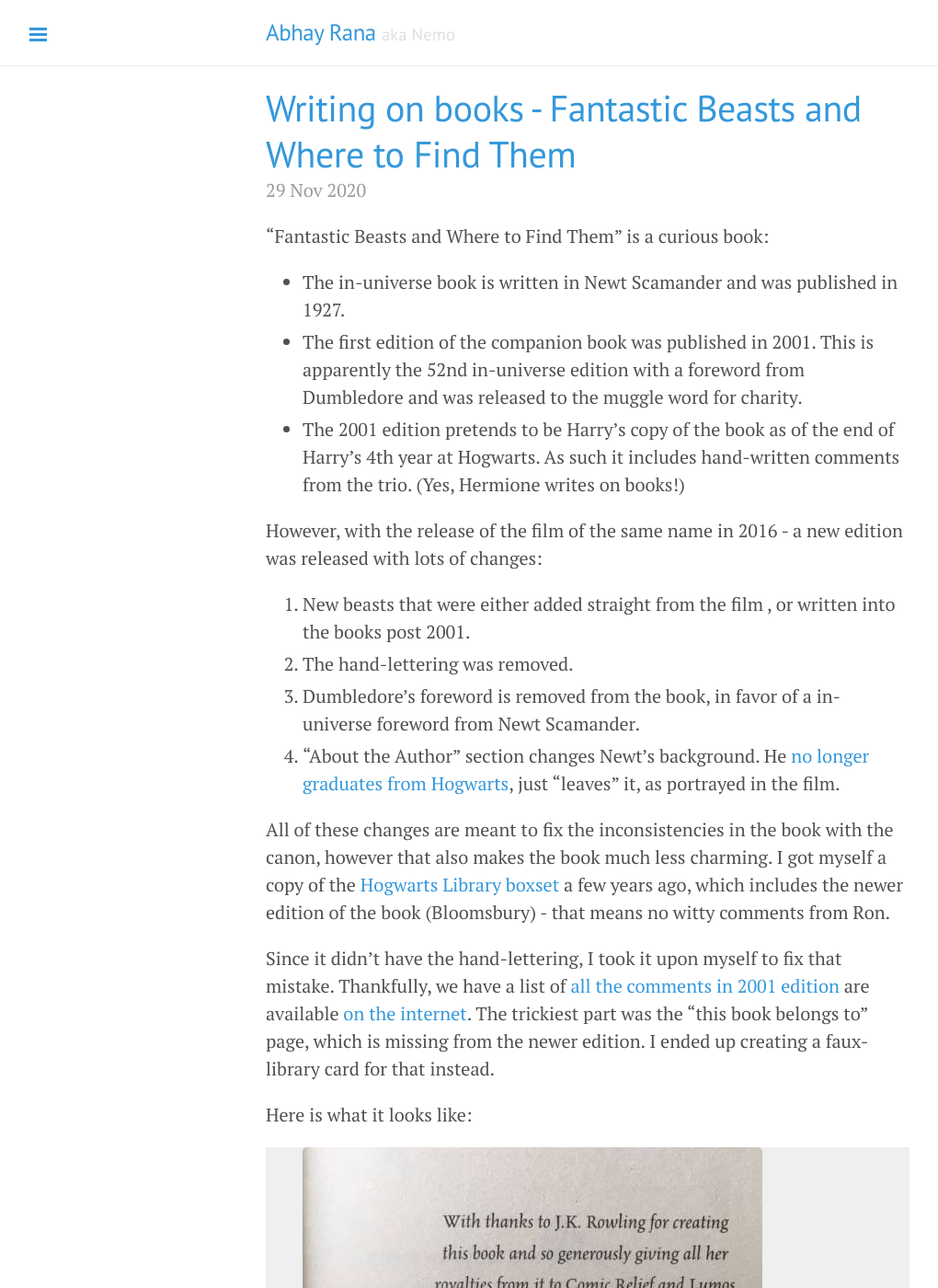
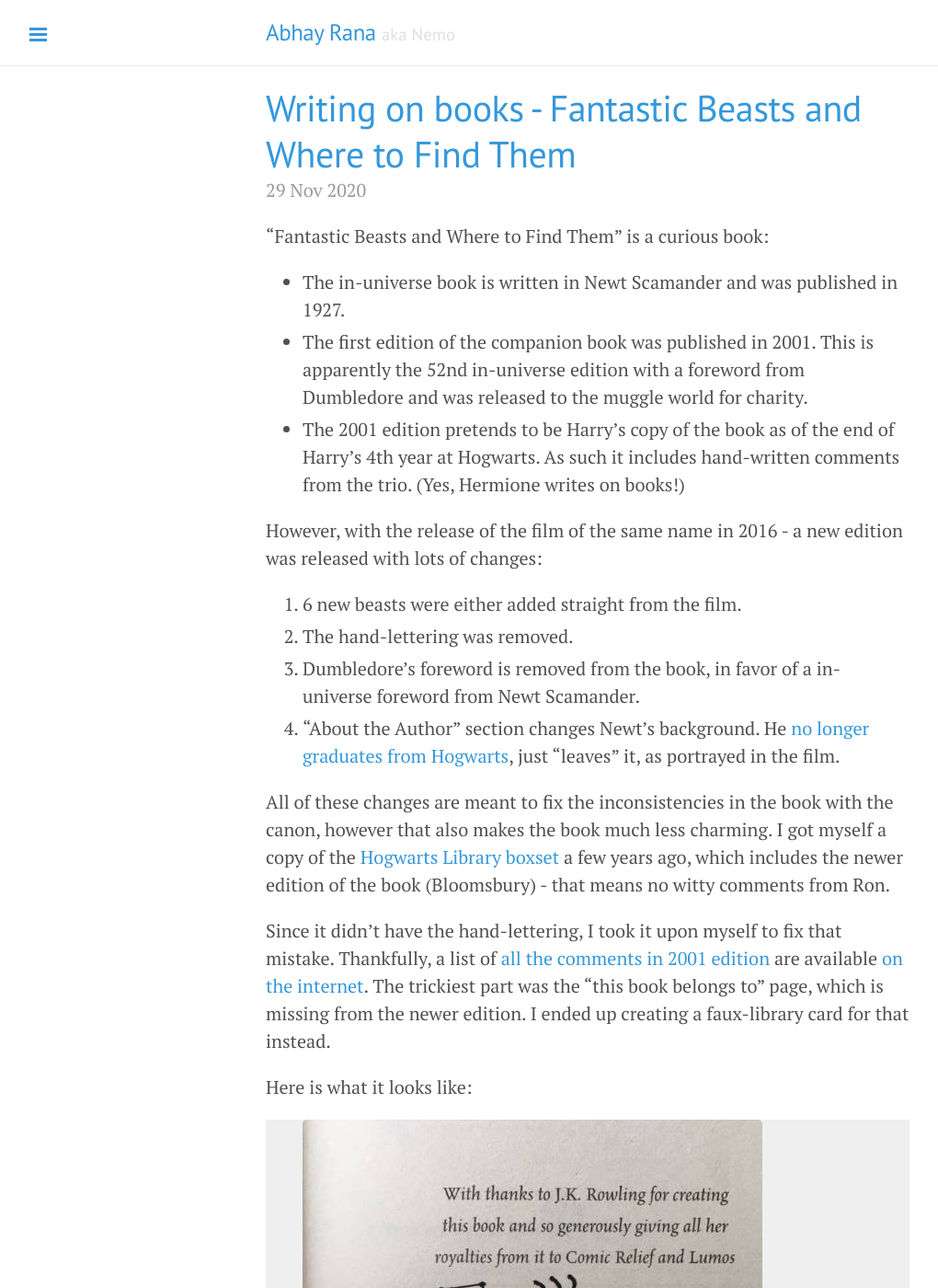
Before and after one commit to captn3m0/captn3m0.github.com, a Jekyll site: the page built from index.html, in a window 1280 px wide and 1400 px high. Shown: the whole window at 92% size, without its empty margins (1-1021 px from the left). Built offline with Jekyll 4.4.1, drawn with Linux system fonts in a browser that asks for light colours; the list of posts is cut into pages by our own code; comment, search, counter and statistics services are not loaded.

Commit message:
typo fixes

```diff
--- a/_posts/2020-11-29-fantastic-beasts-graffiti.md
+++ b/_posts/2020-11-29-fantastic-beasts-graffiti.md
@@ -8,19 +8,19 @@
 "Fantastic Beasts and Where to Find Them" is a curious book:
 
 - The in-universe book is written in Newt Scamander and was published in 1927.
-- The first edition of the companion book was published in 2001. This is apparently the 52nd in-universe edition with a foreword from Dumbledore and was released to the muggle word for charity.
+- The first edition of the companion book was published in 2001. This is apparently the 52nd in-universe edition with a foreword from Dumbledore and was released to the muggle world for charity.
 - The 2001 edition pretends to be Harry's copy of the book as of the end of Harry's 4th year at Hogwarts. As such it includes hand-written comments from the trio. (Yes, Hermione writes on books!)
 
 However, with the release of the film of the same name in 2016 - a new edition was released with lots of changes:
 
-1. New beasts that were either added straight from the film , or written into the books post 2001.
+1. 6 new beasts were either added straight from the film.
 2. The hand-lettering was removed.
 3. Dumbledore's foreword is removed from the book, in favor of a in-universe foreword from Newt Scamander.
 4. "About the Author" section changes Newt's background. He [no longer graduates from Hogwarts][newt], just "leaves" it, as portrayed in the film.
 
 All of these changes are meant to fix the inconsistencies in the book with the canon, however that also makes the book much less charming. I got myself a copy of the [Hogwarts Library boxset][boxset] a few years ago, which includes the newer edition of the book (Bloomsbury) - that means no witty comments from Ron.
 
-Since it didn't have the hand-lettering, I took it upon myself to fix that mistake. Thankfully, we have a list of [all the comments in 2001 edition](https://harrypotter.fandom.com/wiki/Fantastic_Beasts_and_Where_to_Find_Them_(companion_book)#Comments_in_the_2001_edition) are available [on the internet](https://imgur.com/a/C2a1g). The trickiest part was the "this book belongs to" page, which is missing from the newer edition. I ended up creating a faux-library card for that instead.
+Since it didn't have the hand-lettering, I took it upon myself to fix that mistake. Thankfully, a list of [all the comments in 2001 edition](https://harrypotter.fandom.com/wiki/Fantastic_Beasts_and_Where_to_Find_Them_(companion_book)#Comments_in_the_2001_edition) are available [on the internet](https://imgur.com/a/C2a1g). The trickiest part was the "this book belongs to" page, which is missing from the newer edition. I ended up creating a faux-library card for that instead.
 
 Here is what it looks like:
 
```
